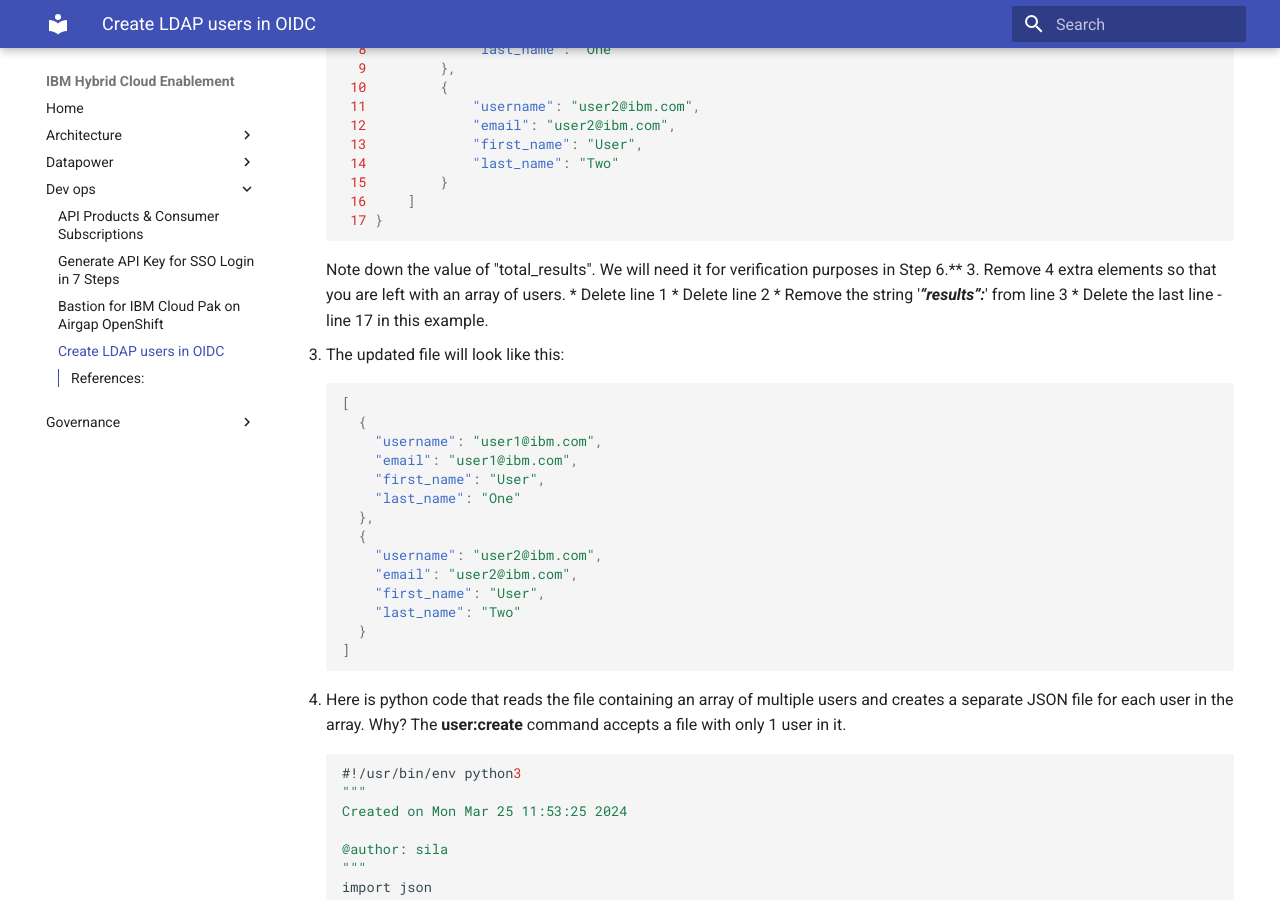
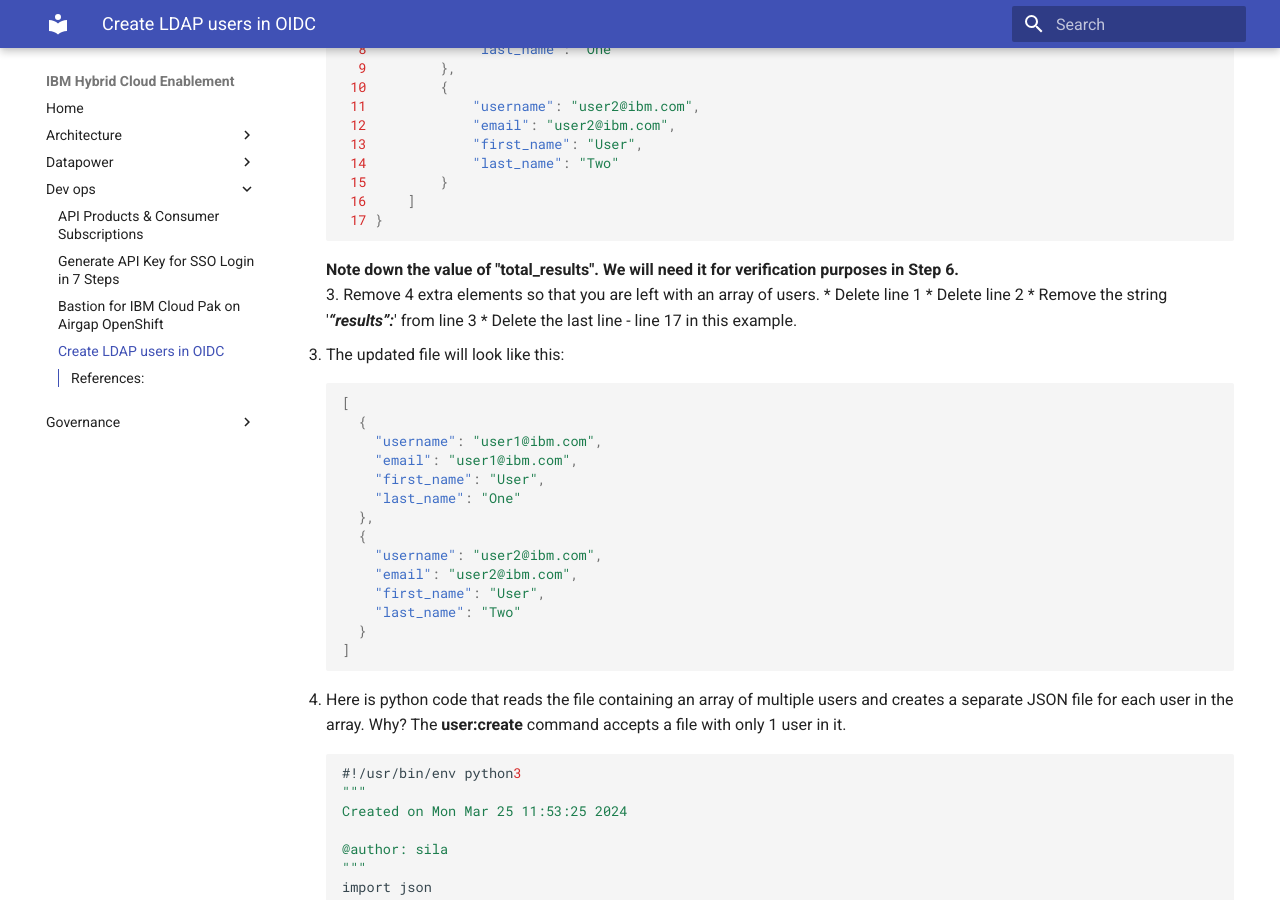
Before and after one commit to ibm-apiconnect/apic-hybrid-cloud-enablement, an MkDocs documentation site: the page built from docs-and-tools/dev-ops/create-oidc-users-from-ldap.md, in a window 1280 px wide and 900 px high, scrolled down 557 px. Built offline with MkDocs 1.6.1 and Material for MkDocs 9.7.7, drawn with Linux system fonts in a browser that asks for light colours.

````diff
--- a/docs-and-tools/dev-ops/create-oidc-users-from-ldap.md
+++ b/docs-and-tools/dev-ops/create-oidc-users-from-ldap.md
@@ -33,7 +33,7 @@
      16     ]
      17 }
     ```
-    Note down the value of "total_results". We will need it for verification purposes in Step 6.**
+    **Note down the value of "total_results". We will need it for verification purposes in Step 6.**
 3. Remove 4 extra elements so that you are left with an array of users.
     * Delete line 1
     * Delete line 2
````
